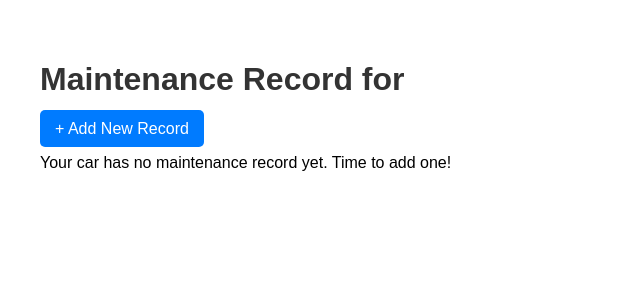
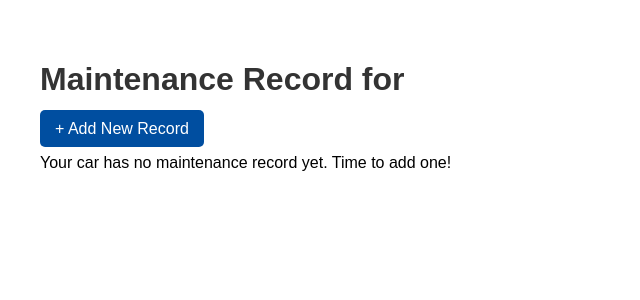
Before and after one commit to GustavoMota094/django-virtual-garage, a Django app: template cars/templates/cars/maintenance_record.html in a window 1280 px wide. Shown: the top 300 px of the page, without its empty margins (0-640 px from the left). Run offline with Django 5.2, Linux system fonts and the light colour scheme; the template is opened without the code that fills it, so the values that code supplies are empty.

Commit message:
Small changes

```diff
--- a/cars/templates/cars/maintenance_record.html
+++ b/cars/templates/cars/maintenance_record.html
@@ -14,7 +14,7 @@
 <body>
     <div class="maintenance-section">
         <h1>Maintenance Record for {{ object.year }} {{ object.make }} {{ object.model }} {% if car.nickname %}<em>"{{ car.nickname }}"</em>{% endif %}</h1>
-        <a href="{% url 'cars:add-maintenance_record' %}" style="background-color: #007bff; color: white; padding: 10px 15px; text-decoration: none; border-radius: 5px;">+ Add New Record</a>
+        <a href="{% url 'cars:add-maintenance_record' %}" style="background-color: #004ea0; color: white; padding: 10px 15px; text-decoration: none; border-radius: 5px;">+ Add New Record</a>
 
         {% if user_cars %}
             <h2>Here is the record:</h2>
```
